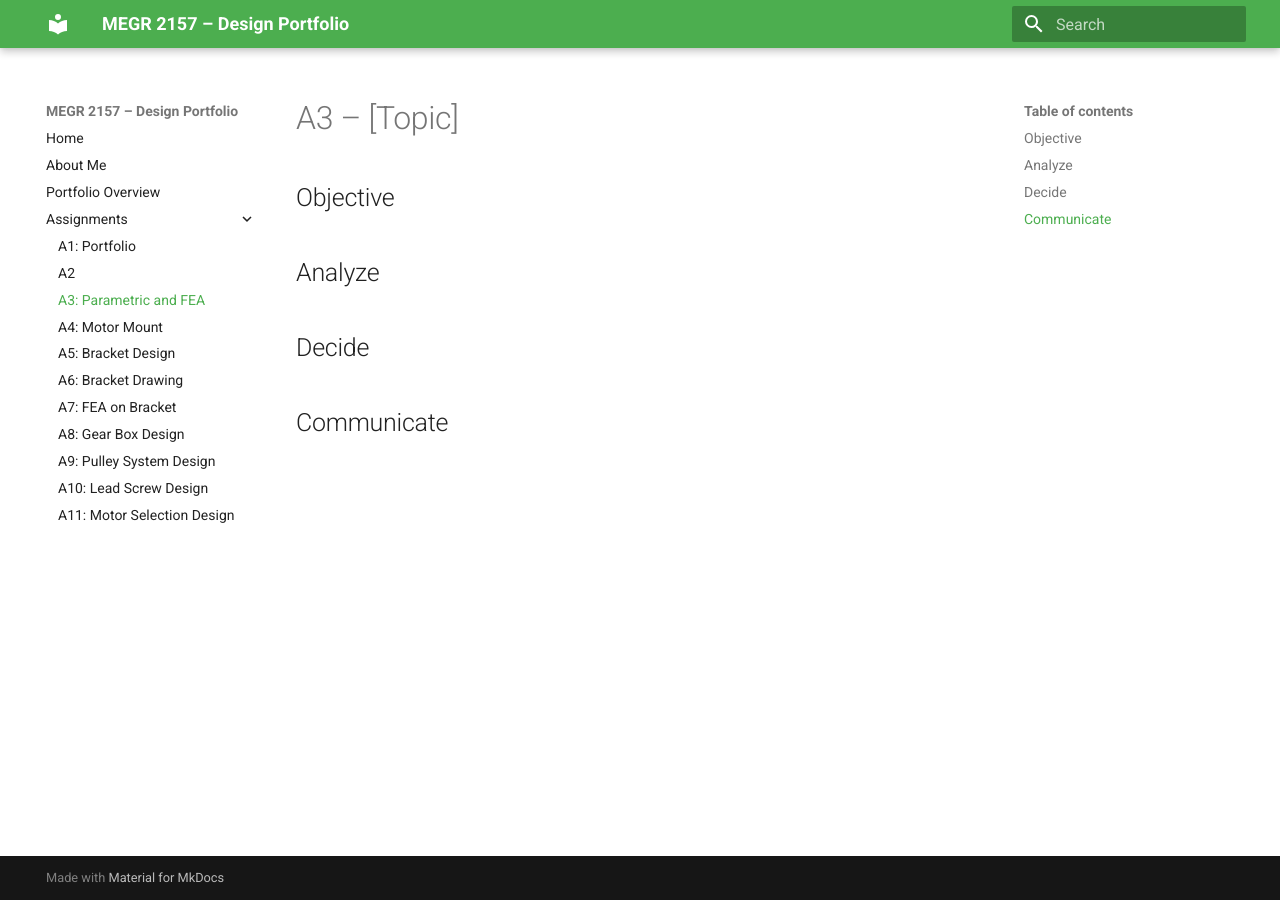
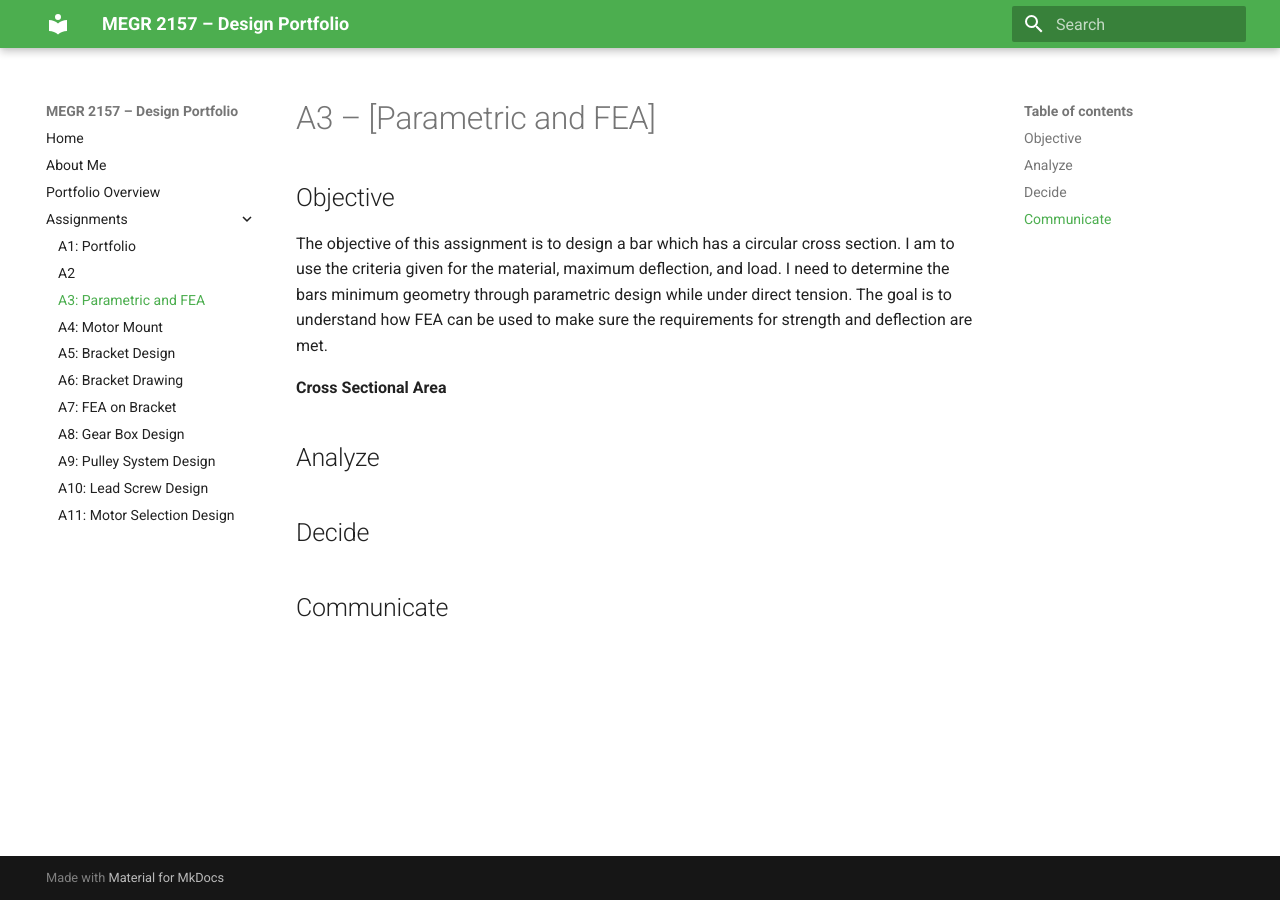
Before and after one commit to IzabellaMontero/megr2157-portfolio, an MkDocs documentation site: the page built from docs/assignments/A03/index.md, in a window 1280 px wide. Built offline with MkDocs 1.6.1 and Material for MkDocs 9.7.7, drawn with Linux system fonts in a browser that asks for light colours.

Commit message:
Revise assignment title and add objective section
Updated assignment title and added objective details regarding parametric design and FEA.

```diff
--- a/docs/assignments/A03/index.md
+++ b/docs/assignments/A03/index.md
@@ -1,6 +1,10 @@
-# A3 – [Topic]
+# A3 – [Parametric and FEA]
 
 ## Objective
+The objective of this assignment is to design a bar which has a circular cross section. I am to use the criteria given for the material, maximum deflection, and load. I need to determine the bars minimum geometry through parametric design while under direct tension. The goal is to understand how FEA can be used to make sure the requirements for strength and deflection are met.
+
+**Cross Sectional Area**
+
 
 
 ## Analyze
```
